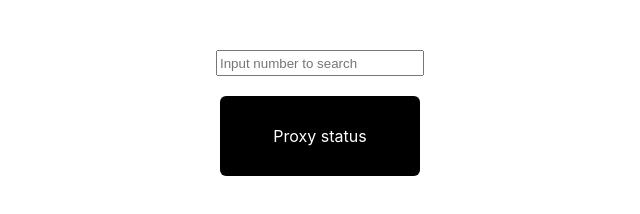
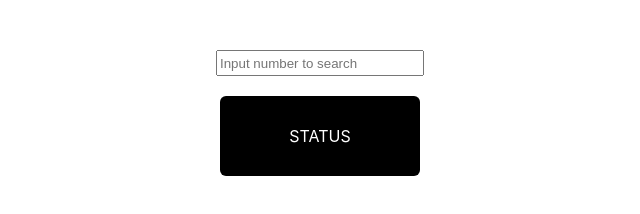
Before and after one commit to ejimaone/checker, a React (Create React App) app: page / in a window 1280 px wide. Shown: the top 214 px of the page, without its empty margins (320-960 px from the left). Built offline with nearby package versions, Linux system fonts and the light colour scheme.

Commit message:
changed the ip from showing

```diff
--- a/src/App.js
+++ b/src/App.js
@@ -63,13 +63,13 @@ function App() {
   if (Found) {
     content = (
       <p>
-        This Proxy is taken : <br /> {IpFound}
+        ALREADY IN USE : <br /> {IpFound}
       </p>
     );
   } else if (!Found && !preboot) {
-    content = <p>You can use this proxy</p>;
+    content = <p>SAFE TO USE</p>;
   } else {
-    content = <p>Proxy status</p>;
+    content = <p>STATUS</p>;
   }
 
   return (
```
